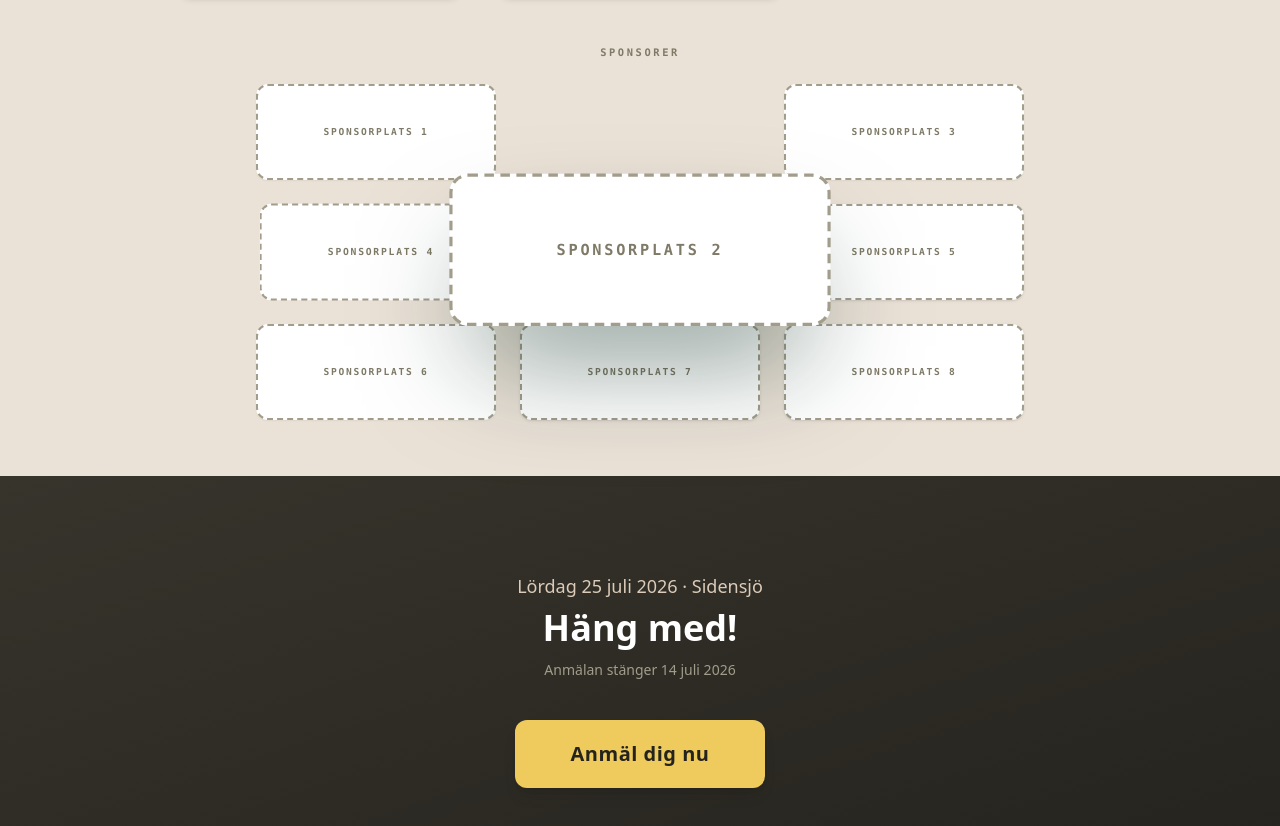
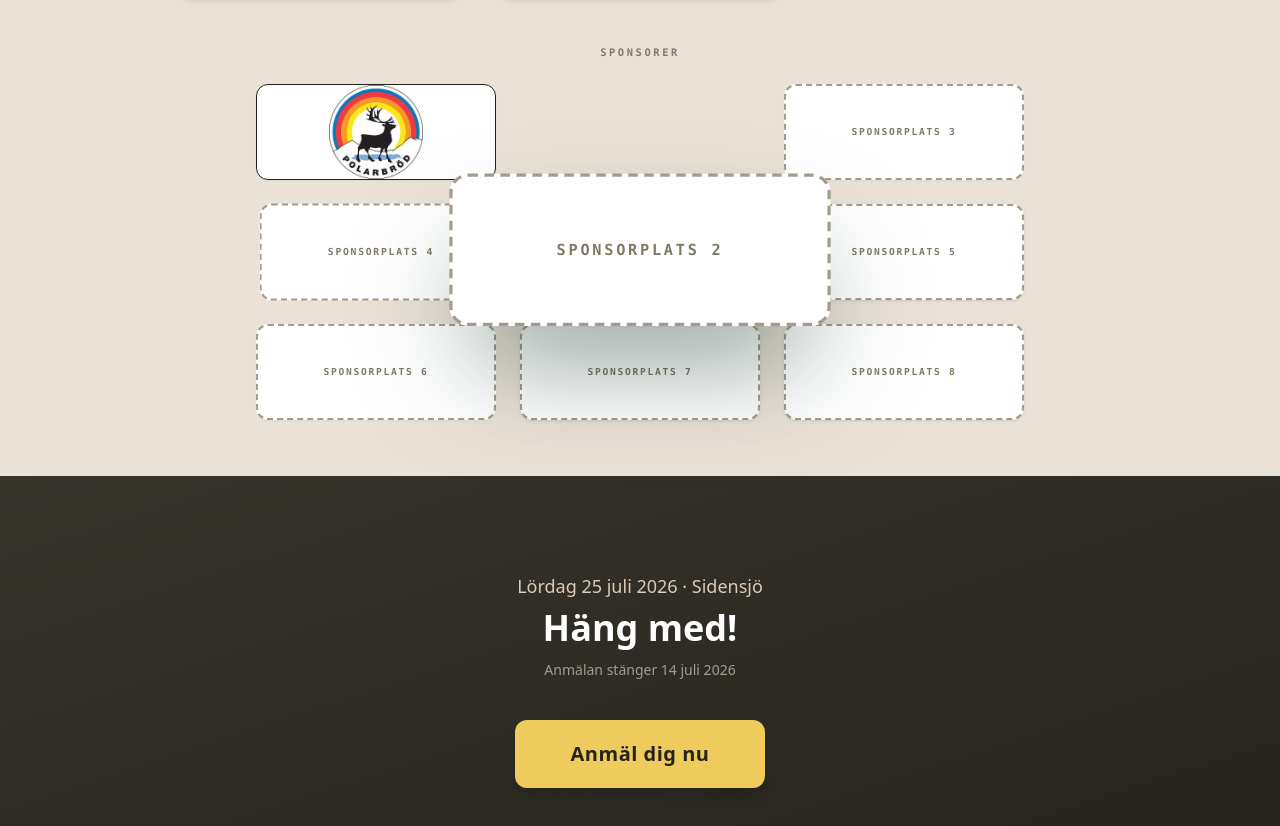
Before and after one commit to Kjellsson1998/01_Webpage_Byathlon, a website: page index.html in a window 1280 px wide. Shown: the part 5207-6033 px from the top of the page. Drawn offline with nearby package versions, Linux system fonts and the light colour scheme.

Commit message:
polarbröd sponsor

```diff
--- a/index.html
+++ b/index.html
@@ -1508,15 +1508,18 @@
           <div
             class="sponsor-grid grid grid-cols-3 gap-4 sm:gap-6 max-w-3xl mx-auto justify-items-stretch"
           >
-            <div
-              class="sponsor-spot flex items-center justify-center h-24 w-full rounded-xl border-2 border-dashed border-DGreenC-300 text-DGreenC-400 bg-white shadow-sm will-change-transform"
+            <a
+              href="https://www.polarbrod.se/"
+              target="_blank"
+              rel="noopener"
+              class="sponsor-spot flex items-center justify-center h-24 w-full rounded-xl border border-DGreenC-100 bg-white shadow-sm will-change-transform overflow-hidden"
             >
-              <p
-                class="font-mono text-[0.6rem] font-semibold tracking-[0.18em] uppercase text-center px-3"
-              >
-                Sponsorplats 1
-              </p>
-            </div>
+              <img
+                src="Image/Sponsorer/PolarbrodTB.JPG"
+                alt="Polarbröd"
+                class="sponsor-logo h-full w-auto max-w-full object-contain scale-125"
+              />
+            </a>
             <div
               class="sponsor-spot flex items-center justify-center h-24 w-full rounded-xl border-2 border-dashed border-DGreenC-300 text-DGreenC-400 bg-white shadow-sm will-change-transform"
             >
```
Also changed, not shown: Image/Sponsorer/OIP.webp (deleted), Image/Sponsorer/Polarbrod.JPG (added), Image/Sponsorer/PolarbrodTB.JPG (added), Image/Sponsorer/Vestins_EkoLantbruk.jpg (added).
